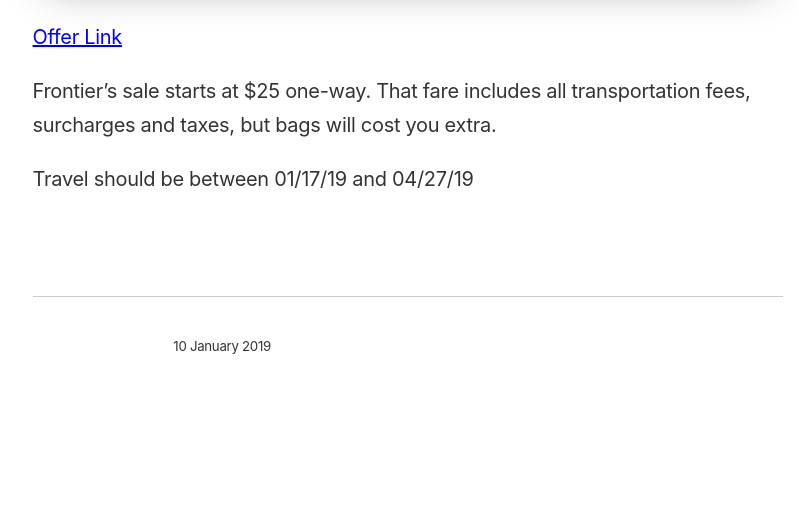
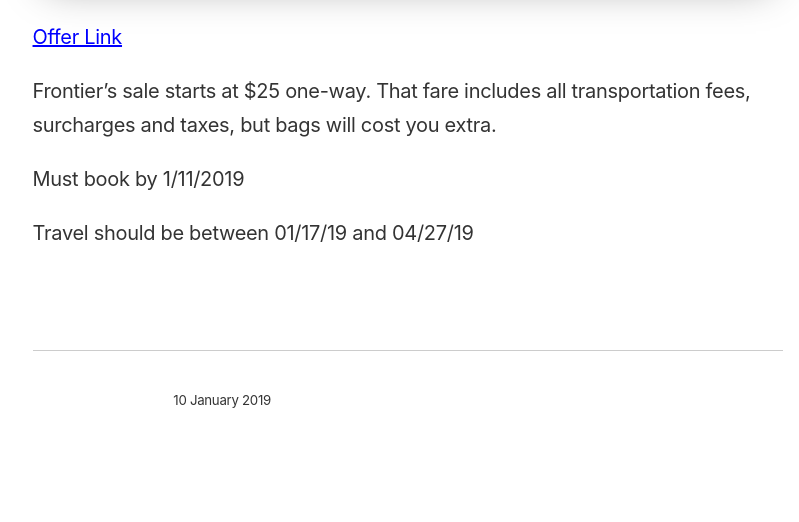
Before and after one commit to ohiosveryown/atldeals, a Jekyll site: the page built from _posts/2019-01-10-frontier-25-dollars-plus-fares.markdown, in a window 1280 px wide. Shown: the part 897-1419 px from the top of the page, without its empty margins (232-1031 px from the left). Built offline with Jekyll 4.4.1, drawn with Linux system fonts in a browser that asks for light colours; our own code applies the rules of GitHub Pages for plain Markdown files; before the commit the page ends 1365 px from its top, so only the background shows below that.

Commit message:
Updated Frontier 25 Dollars Plus Fares

```diff
--- a/_posts/2019-01-10-frontier-25-dollars-plus-fares.markdown
+++ b/_posts/2019-01-10-frontier-25-dollars-plus-fares.markdown
@@ -12,4 +12,6 @@
 
 Frontier's sale starts at $25 one-way. That fare includes all transportation fees, surcharges and taxes, but bags will cost you extra.
 
+Must book by 1/11/2019
+
 Travel should be between 01/17/19 and 04/27/19
```
